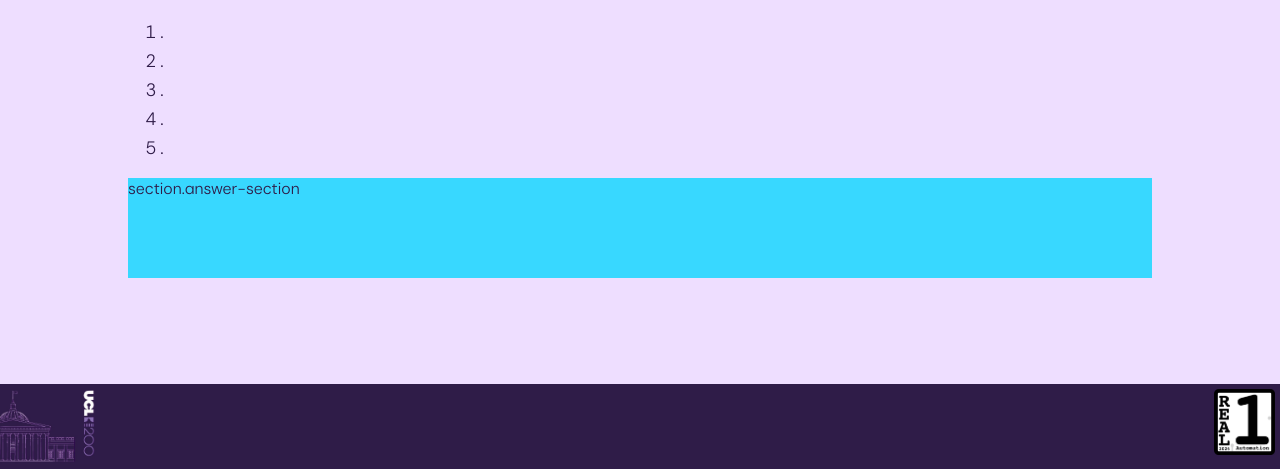
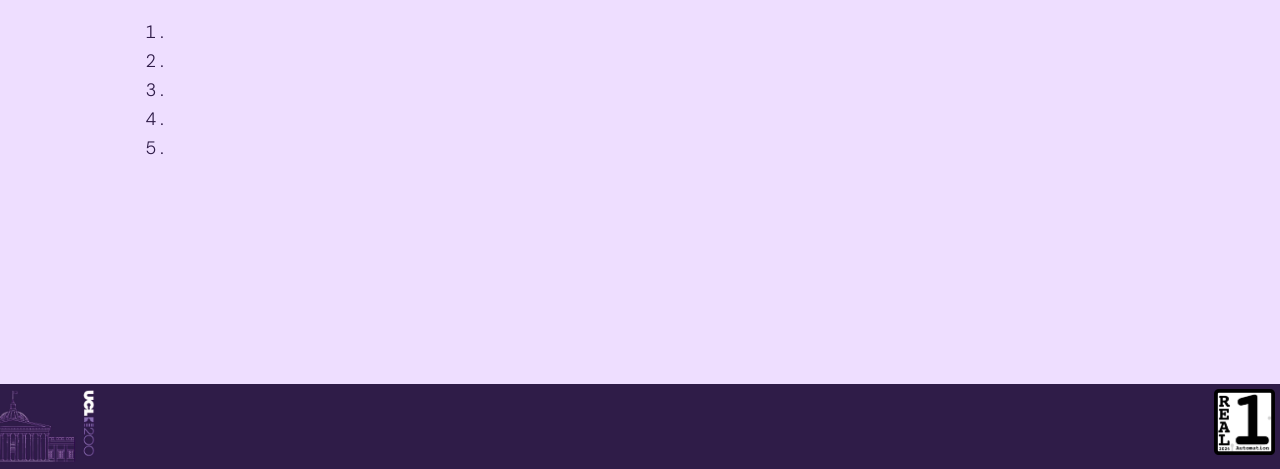
Before and after one commit to stillprocrastinating/UDP5WA4CF-UN03_back_end_development, a Django app: template question/templates/question/question_detail.html in a window 1280 px wide. Shown: the part 331-800 px from the top of the page. Run offline with Django 5.2, Linux system fonts and the light colour scheme; the template is opened without the code that fills it, so the values that code supplies are empty.

Commit message:
{% if user.is_authenticated %} .answer-section {% endif %}

```diff
--- a/answer/templates/answer/test_answer_detail.html
+++ b/answer/templates/answer/test_answer_detail.html
@@ -6,9 +6,7 @@
 
 <section class="flex-section">
     <h2 class="h2">Answers list</h2>
-    {% if user.is_authenticated %}
         <a href="{% url 'answer_new' %}" class="button header-button">New</a>
-    {% endif %}
 </section>
 
 <section class="test-answers">
--- a/question/templates/question/question_detail.html
+++ b/question/templates/question/question_detail.html
@@ -27,10 +27,13 @@
     </ol>
 </section>
 
-<section class="answer-section">
-    <!-- delete -->section.answer-section
-    {% block question_answer_detail %}
-    {% endblock question_answer_detail %}
-</section>
+
+{% if user.is_authenticated %}
+    <section class="answer-section">
+        <!-- delete -->section.answer-section
+        {% block question_answer_detail %}
+        {% endblock question_answer_detail %}
+    </section>
+{% endif %}
 
 {% endblock question_detail %}
```
Also changed, not shown: test/templates/test/test_detail.html (+2 -2 lines).
